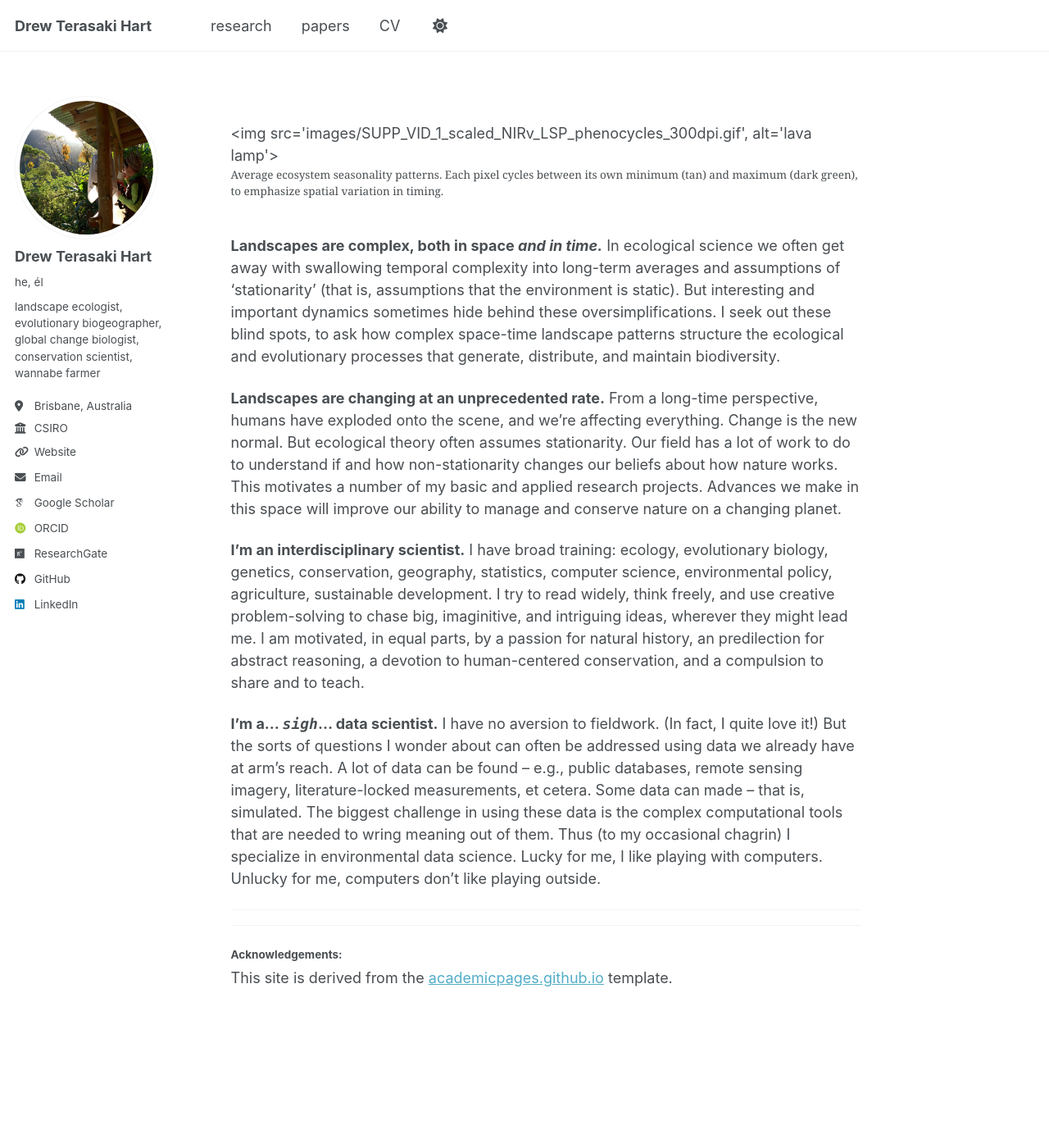
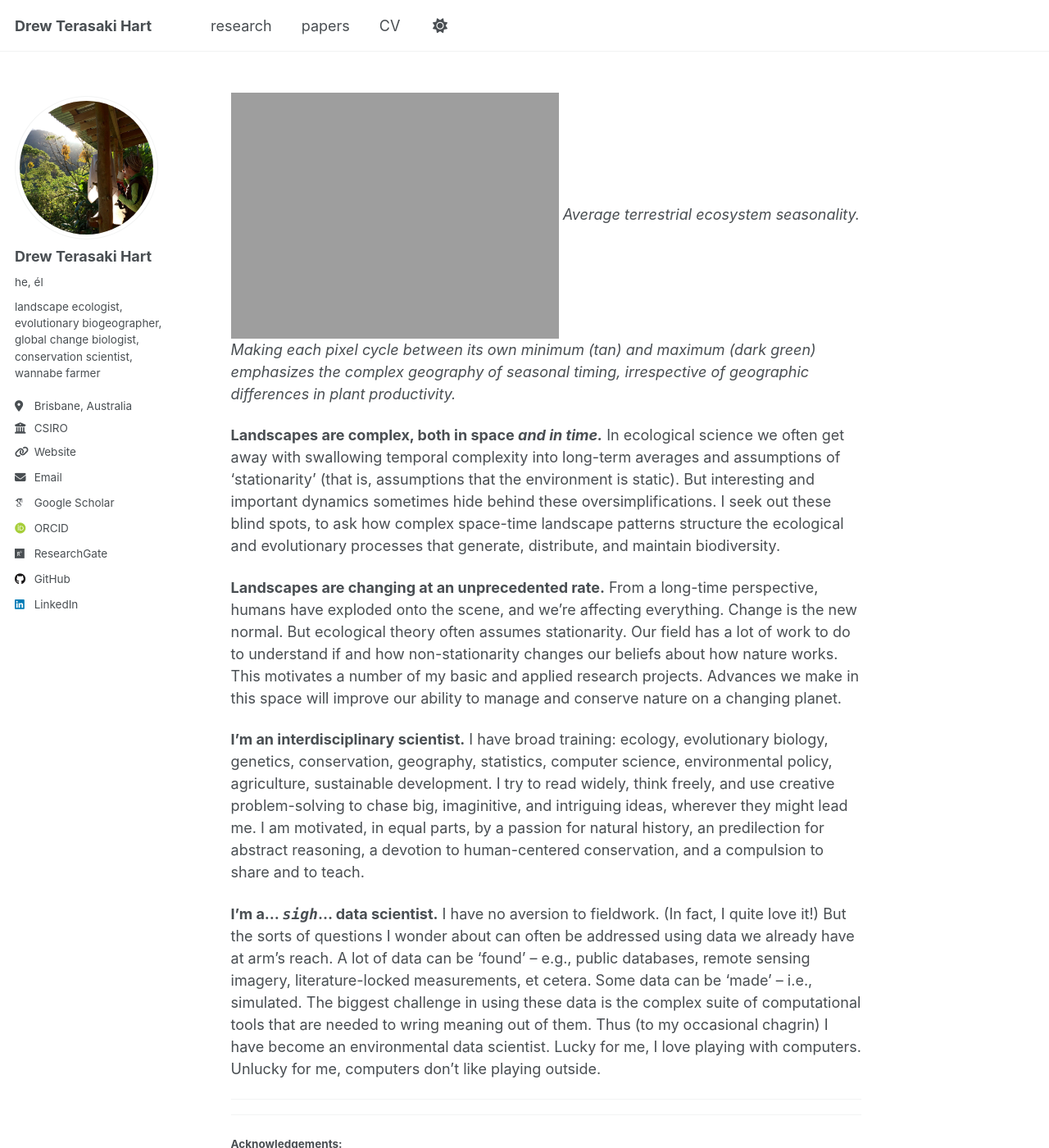
Before and after one commit to erthward/erthward.github.io, a Jekyll site: the page built from _pages/about.md, in a window 1280 px wide and 1400 px high. Shown: the whole window at 82% size. Built offline with Jekyll 4.4.1, drawn with Linux system fonts in a browser that asks for light colours; some web fonts are replaced; a script that is not in the unit is left out.

Commit message:
Fix about page

```diff
--- a/_pages/about.md
+++ b/_pages/about.md
@@ -7,10 +7,8 @@ redirect_from:
   - /about.html
 ---
 
-<figure>
-   <img src='images/SUPP_VID_1_scaled_NIRv_LSP_phenocycles_300dpi.gif', alt='lava lamp'>
-   <figcaption>Average ecosystem seasonality patterns. Each pixel cycles between its own minimum (tan) and maximum (dark green), to emphasize spatial variation in timing.</figcaption>
-</figure>
+![lava lamp]('images/SUPP_VID_1_scaled_NIRv_LSP_phenocycles_300dpi.gif')
+*Average terrestrial ecosystem seasonality. Making each pixel cycle between its own minimum (tan) and maximum (dark green) emphasizes the complex geography of seasonal timing, irrespective of geographic differences in plant productivity.*
 
 **Landscapes are complex, both in space *and in time.*** In ecological science we often get away with swallowing temporal complexity into long-term averages and assumptions of 'stationarity' (that is, assumptions that the environment is static). But interesting and important dynamics sometimes hide behind these oversimplifications. I seek out these blind spots, to ask how complex space-time landscape patterns structure the ecological and evolutionary processes that generate, distribute, and maintain biodiversity.
 
@@ -18,7 +16,7 @@ redirect_from:
 
 **I'm an interdisciplinary scientist.** I have broad training: ecology, evolutionary biology, genetics, conservation, geography, statistics, computer science, environmental policy, agriculture, sustainable development. I try to read widely, think freely, and use creative problem-solving to chase big, imaginitive, and intriguing ideas, wherever they might lead me. I am motivated, in equal parts, by a passion for natural history, an predilection for abstract reasoning, a devotion to human-centered conservation, and a compulsion to share and to teach.
 
-**I'm a... *`sigh`*... data scientist.** I have no aversion to fieldwork. (In fact, I quite love it!) But the sorts of questions I wonder about can often be addressed using data we already have at arm's reach. A lot of data can be found -- e.g., public databases, remote sensing imagery, literature-locked measurements, et cetera. Some data can made -- that is, simulated. The biggest challenge in using these data is the complex computational tools that are needed to wring meaning out of them. Thus (to my occasional chagrin) I specialize in environmental data science. Lucky for me, I like playing with computers. Unlucky for me, computers don't like playing outside.
+**I'm a... *`sigh`*... data scientist.** I have no aversion to fieldwork. (In fact, I quite love it!) But the sorts of questions I wonder about can often be addressed using data we already have at arm's reach. A lot of data can be 'found' -- e.g., public databases, remote sensing imagery, literature-locked measurements, et cetera. Some data can be 'made' -- i.e., simulated. The biggest challenge in using these data is the complex suite of computational tools that are needed to wring meaning out of them. Thus (to my occasional chagrin) I have become an environmental data scientist. Lucky for me, I love playing with computers. Unlucky for me, computers don't like playing outside.
 
 
 ------------------------------------------------
```
